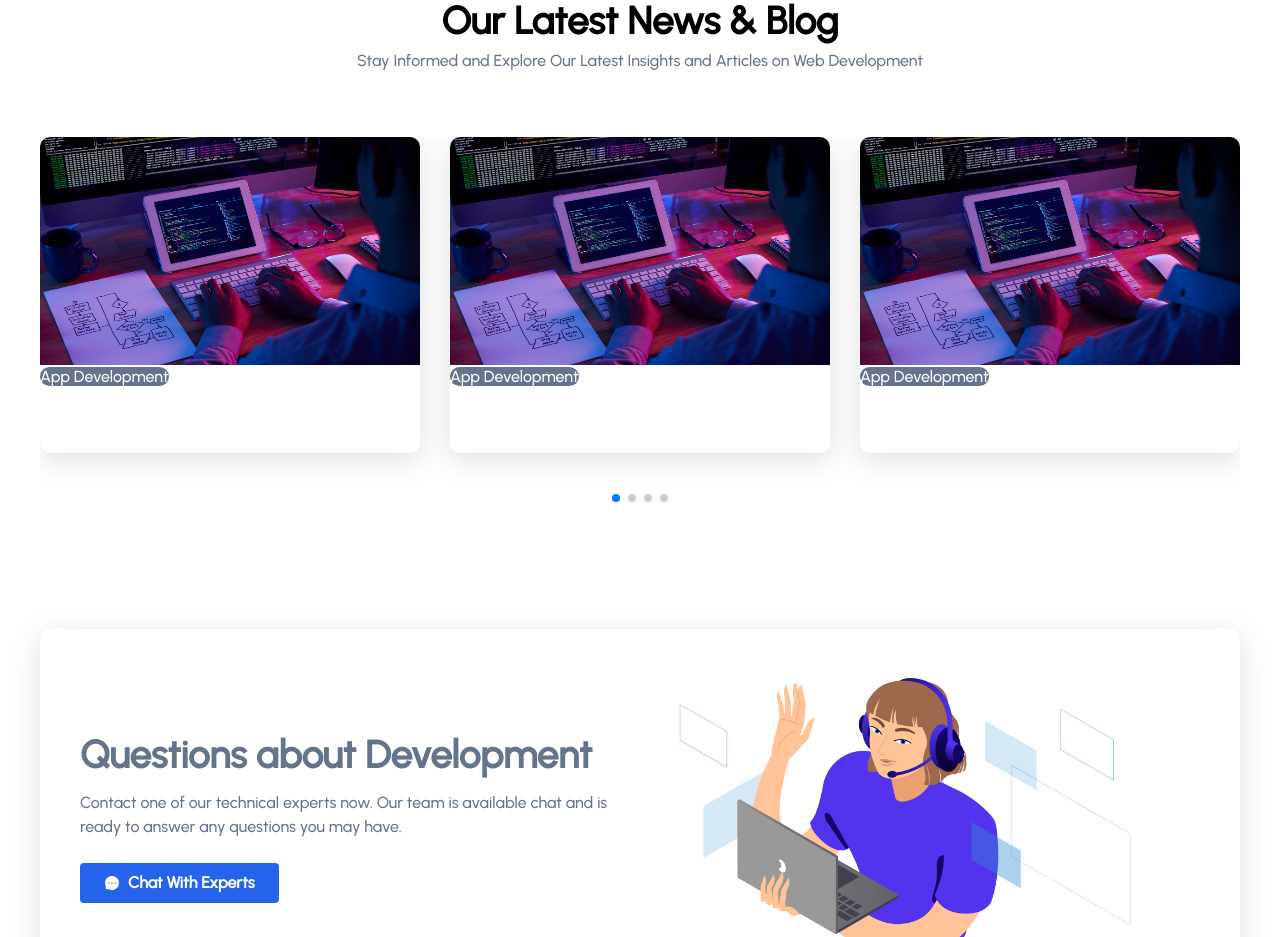
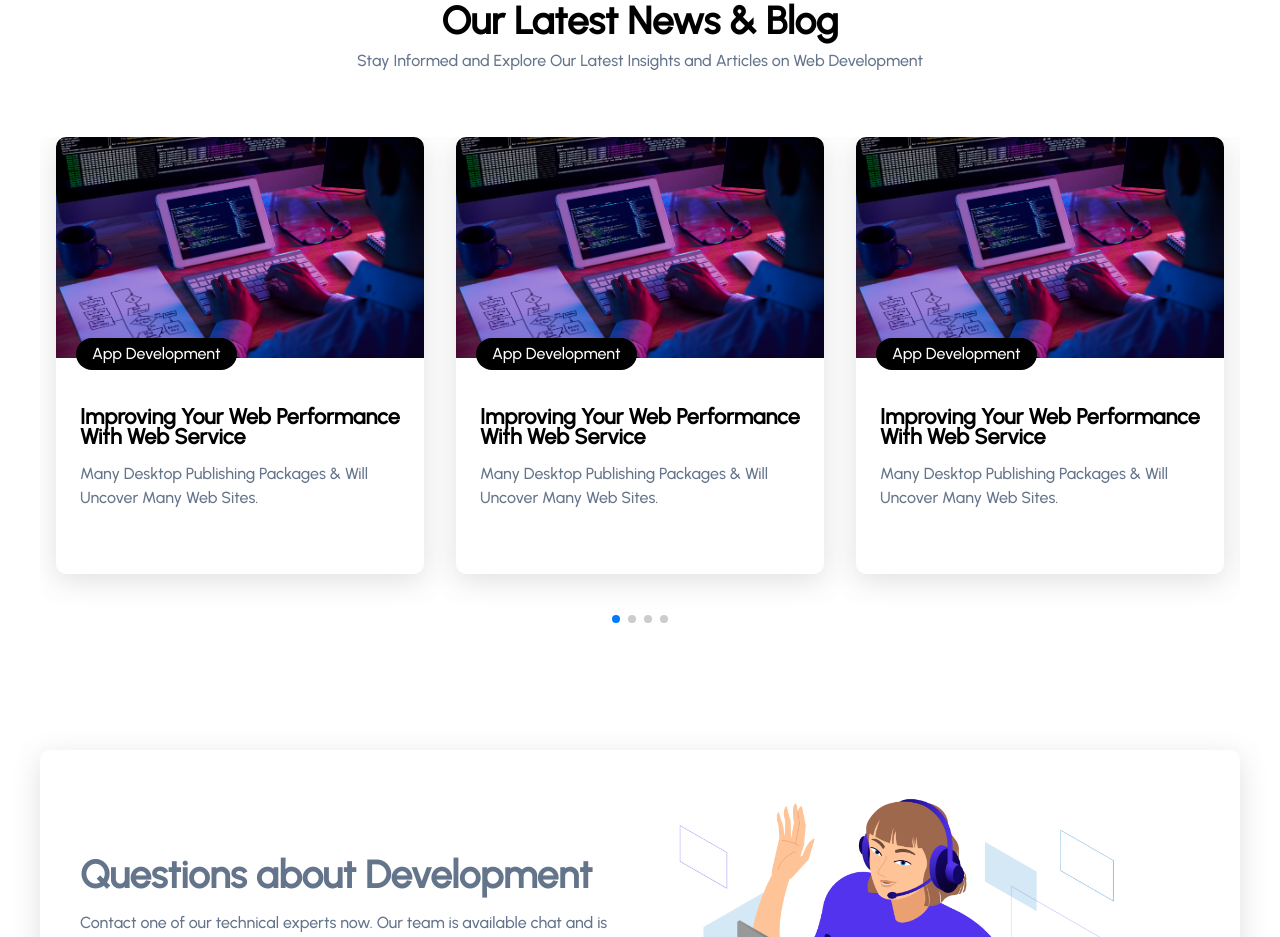
Before and after one commit to tusharshaha/web-market, a Next.js app in the folder frontend/: page / in a window 1280 px wide. Shown: the part 2780-3717 px from the top of the page. Built offline with nearby package versions, Linux system fonts and the light colour scheme.

Commit message:
added static blogs

```diff
--- a/frontend/components/Home/NewsBlog.tsx
+++ b/frontend/components/Home/NewsBlog.tsx
@@ -24,7 +24,7 @@ const NewsBlog: React.FC = () => {
         <Swiper
           slidesPerView={3}
           loop={true}
-          spaceBetween={30}
+
           pagination={{
             clickable: true,
           }}
@@ -33,13 +33,14 @@ const NewsBlog: React.FC = () => {
         >
           {
             news.map((ele, i) => <SwiperSlide key={i}>
-              <div className="cus-card overflow-hidden mb-16">
+              <div className="cus-card overflow-hidden mb-16 mx-4 capitalize">
                 <div className='relative'>
                   <Image src={ele.img} layout='responsive' height={60} width={100} alt='blog image' />
-                  <span className='abosolute left-5 bottom-0 bg-slate-500 rounded-full text-white'>{ele.cat}</span>
+                  <span className='absolute left-5 bottom-[-12px] bg-black rounded-full text-white px-4 py-1'>{ele.cat}</span>
                 </div>
-                <div className='px-4 py-8'>
-
+                <div className='px-6 py-12'>
+                  <h4>{ele.title}</h4>
+                  <p className='my-4 text-slate-500'>{ele.des}</p>
                 </div>
               </div>
             </SwiperSlide>)
```
